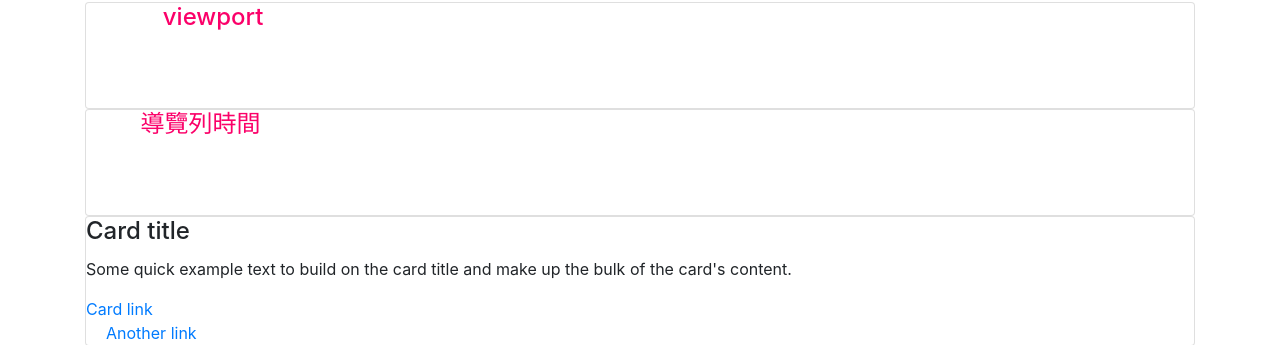
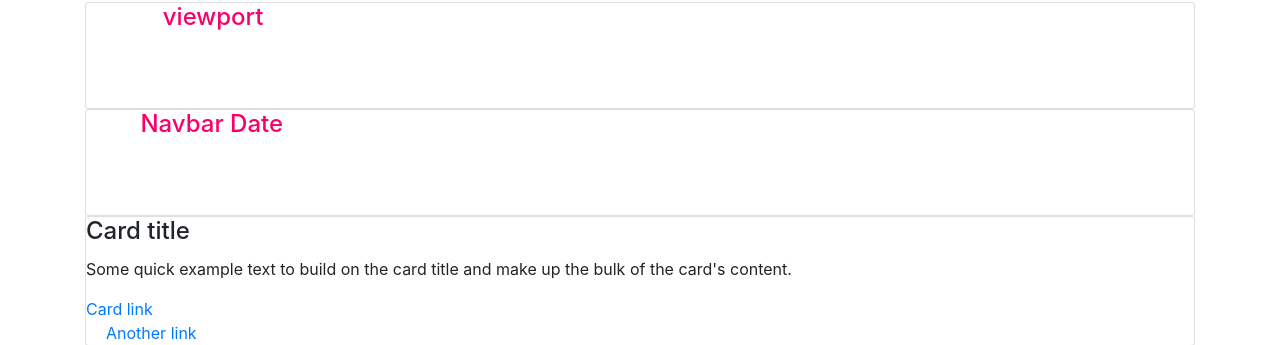
Before and after one commit to KovichChiu/Web-Base-System-Programming, a PHP site: page / in a window 1280 px wide. Shown: the part 303-648 px from the top of the page. Run offline with PHP 8.4, Linux system fonts and the light colour scheme; some libraries are stand-ins or nearby versions.

Commit message:
20151208 Ver 0.1.1
Change "導覽列時間" to "Navbar Date"

```diff
--- a/index.php
+++ b/index.php
@@ -27,7 +27,7 @@
 				<!-- card 2 -->
 			<div class="card card-block card-info" style="color: white">
 				<h4 class="card-title">
-					新增 <font style="color: #FB0069"> 導覽列時間 </font>
+					新增 <font style="color: #FB0069"> Navbar Date </font>
 					<span class="label label-pill label-danger">0.1.1 版本</span>
 				</h4>
 				<p class="card-text">
```
